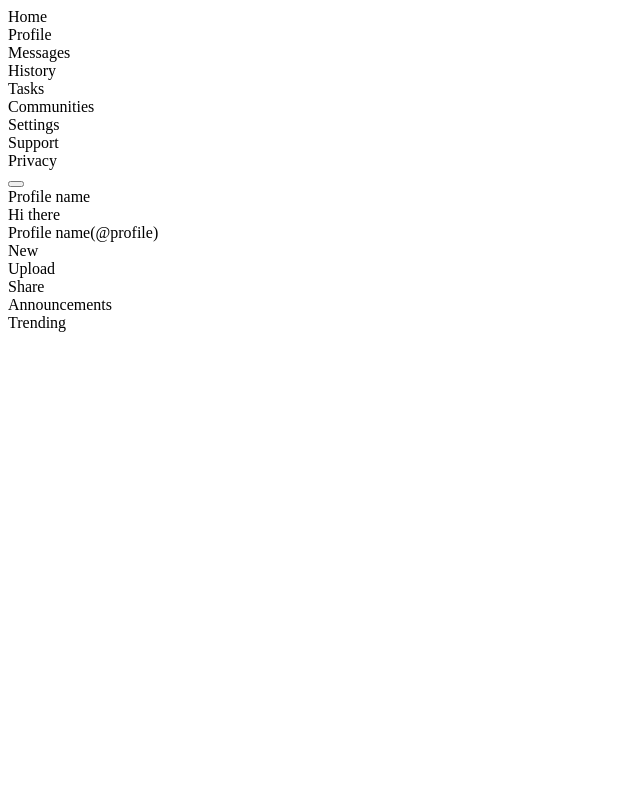
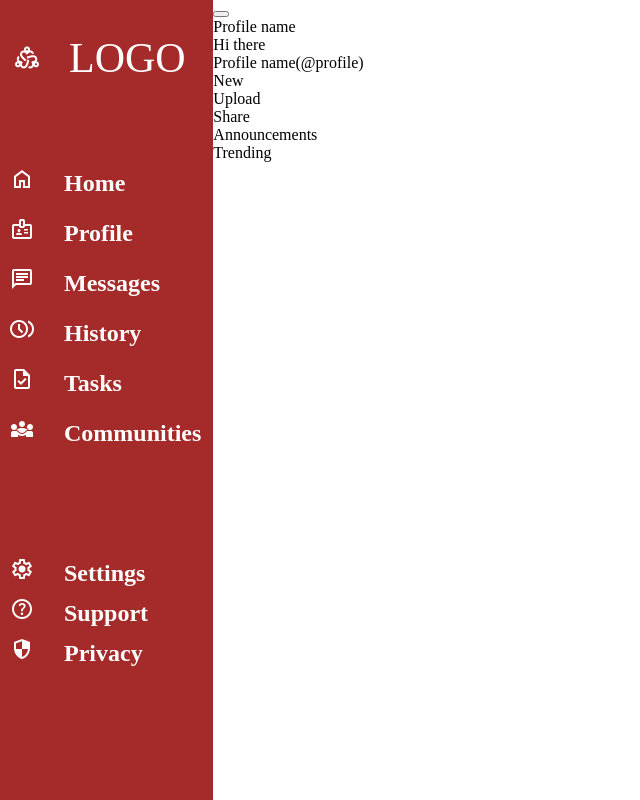
Before and after one commit to sebyta2011/Admin-dashboard, a plain HTML site: page index.html in a window 1280 px wide. Shown: the top 800 px of the page, without its empty margins (0-640 px from the left). Drawn offline with nearby package versions, Linux system fonts and the light colour scheme.

Commit message:
Sidebar done, need tweaks

```diff
--- a/css/styles.css
+++ b/css/styles.css
@@ -0,0 +1,54 @@
+body, html {
+    padding:0;
+    margin: 0;
+    width: 100vw;
+    height: 100vh;
+}
+
+body {
+    display: grid;
+    grid-template-columns: 1fr 5fr;
+}
+
+a {
+    text-decoration: none;
+    color: white;
+}
+
+.logo {
+    font-size: 42px;
+    display: flex;
+    margin-left: 15px;
+    align-items: center;
+}
+
+.lougo {
+    margin-left: -30;
+}
+
+.navigation {
+    display:grid;
+    grid-template-rows: repeat(7, 1fr);
+}
+
+.navigation-item {
+    font-size: 24px;
+    margin: 10px;
+    font-weight: bold;
+    /* display: flex;
+    gap: 20px; */
+}
+
+.sidebar {
+    background-color: brown;
+    color:white;
+    display: grid;
+    grid-template-rows: 1fr 3fr 2fr 4fr;
+    gap: 40px;
+}
+
+.material-symbols-outlined {
+    margin-right: 30px;
+    height:24px;
+    display:flex;
+}
--- a/index.html
+++ b/index.html
@@ -5,26 +5,77 @@
     <meta http-equiv="X-UA-Compatible" content="IE=edge">
     <meta name="viewport" content="width=device-width, initial-scale=1.0">
     <link rel="stylesheet" href="css/styles.css">
+    <link rel="stylesheet" href="https://fonts.googleapis.com/css2?family=Material+Symbols+Outlined:opsz,wght,FILL,GRAD@48,300,0,0" />
     <title>Admin dashboard</title>
 </head>
 <body>
     <div class="sidebar">
-        <div class="logo"></div>
+        <div class="logo"><span class="material-symbols-outlined">
+            diversity_2
+            </span class="lougo">LOGO</div>
         <div class="navigation">
-            <div class="home">Home</div>
-            <div class="profile">Profile</div>
-            <div class="messages">Messages</div>
-            <div class="history">History</div>
-            <div class="tasks">Tasks</div>
-            <div class="Communities">Communities</div>
+
+                <div class="navigation-item"><a href="">
+                    <span class="material-symbols-outlined">Home
+                    </span>Home
+                </a></div>
+
+
+                <div class="navigation-item"><a href="">
+                    <span class="material-symbols-outlined">
+                        badge
+                        </span>Profile
+                </a></div>
+
+
+                <div class="navigation-item"><a href="">
+                    <span class="material-symbols-outlined">
+                        chat
+                        </span>Messages
+                </a></div>
+
+
+                <div class="navigation-item"><a href="">
+                    <span class="material-symbols-outlined">
+                        browse_gallery
+                        </span>History
+                </a></div>
+
+
+                <div class="navigation-item"><a href="">
+                    <span class="material-symbols-outlined">
+                        task
+                        </span>Tasks
+                </a></div>
+
+
+                <div class="navigation-item"><a href="">
+                    <span class="material-symbols-outlined">
+                        diversity_3
+                        </span>Communities
+                </a></div>
+
         </div>
         <div class="branding">
-            <div class="settings">Settings</div>
-            <div class="support">Support</div>
-            <div class="privacy">Privacy</div>
+            <div class="navigation-item">
+                <a href="">
+                    <span class="material-symbols-outlined" href="">
+                        settings
+                        </span>Settings
+                </a>
+            </div>
+            <div class="navigation-item"><a href="">
+                <span class="material-symbols-outlined">
+                    help
+                    </span>Support
+            </a></div>
+            <div class="navigation-item"><a href=""><span class="material-symbols-outlined">
+                security
+                </span>Privacy</a></div>
         </div>
     </div>
 
+    <div class="main-content">
             <div class="header">
                 <div class="top-header">
                     <div class="searchbar"></div>
@@ -44,8 +95,6 @@
                     </div>
                 </div>
             </div>
-
-    <div class="main-content">
             <div class="posts-container">
                 <div class="post"></div>
                 <div class="post"></div>
@@ -69,6 +118,5 @@
                 </div>
             </div>
         </div>
-
 </body>
 </html>
```
Lines whose indentation alone changed are shown as unchanged.
